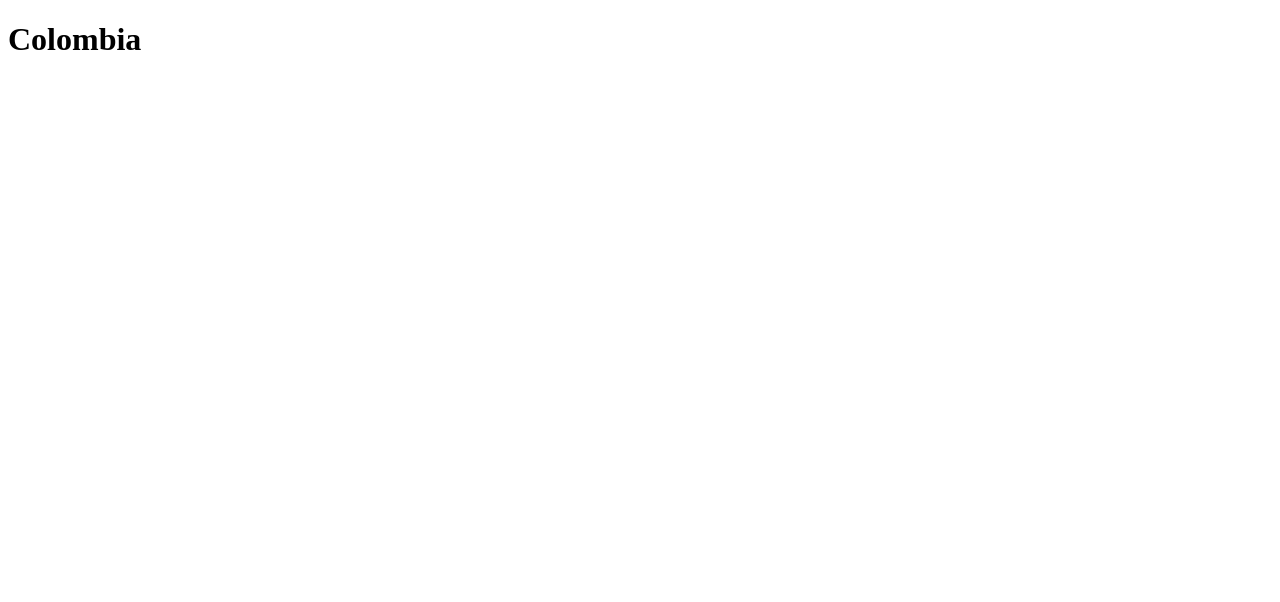
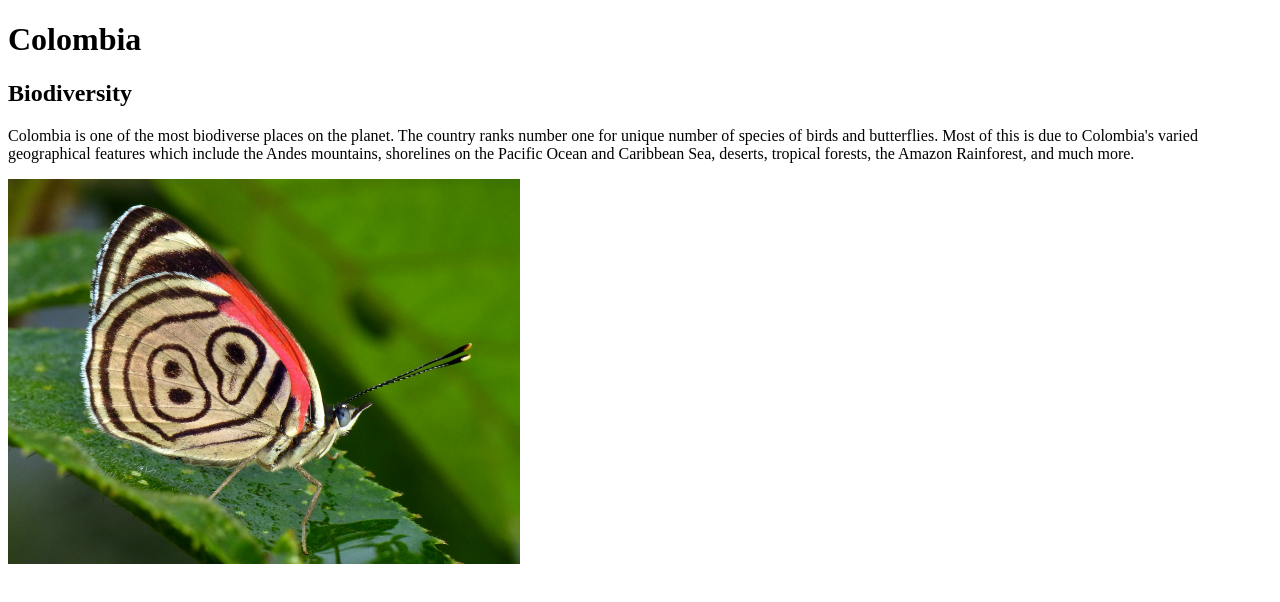
Before and after one commit to SnakeyJakeOdin/latin-ameria-countries, a plain HTML site: page countries/colombia.html in a window 1280 px wide. Drawn offline with Linux system fonts and the light colour scheme.

Commit message:
Add text to colombia.html

```diff
--- a/countries/colombia.html
+++ b/countries/colombia.html
@@ -7,5 +7,9 @@
 
   <body>
     <h1>Colombia</h1>
+
+    <h2>Biodiversity</h2>
+    <p>Colombia is one of the most biodiverse places on the planet. The country ranks number one for unique number of species of birds and butterflies. Most of this is due to Colombia's varied geographical features which include the Andes mountains, shorelines on the Pacific Ocean and Caribbean Sea, deserts, tropical forests, the Amazon Rainforest, and much more.</p>
+    <img src="../images/butterly.jpg" alt="Colombian butterfly" width="512" height="385">
   </body>
 </html>
```
Also changed, not shown: images/butterly.jpg (added).
